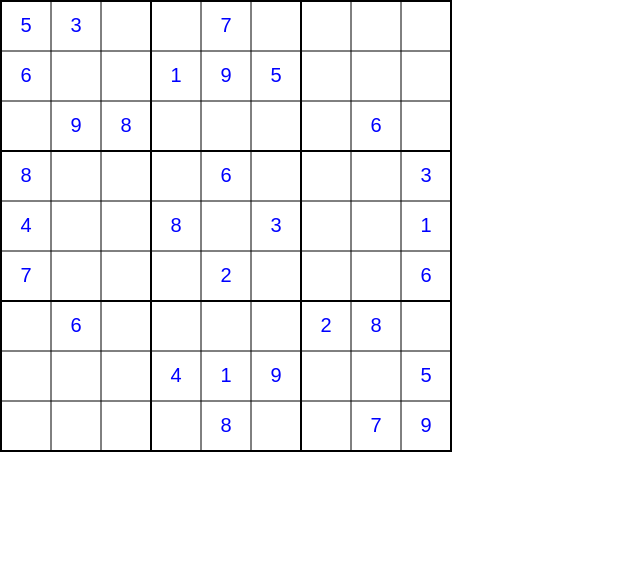
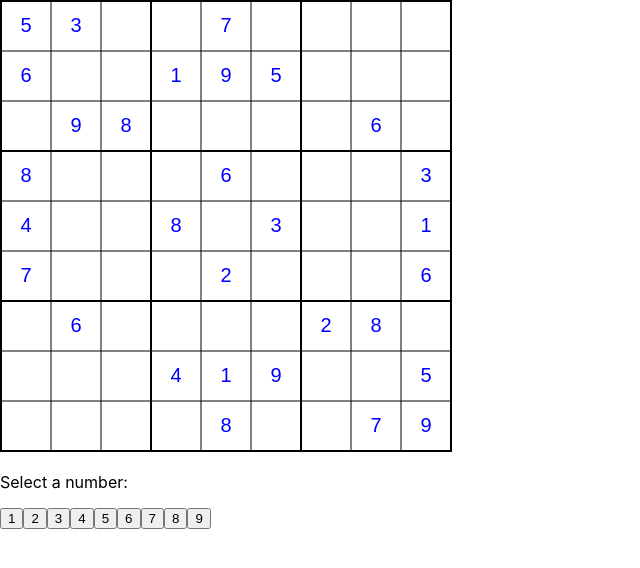
Before and after one commit to nassorh/Sudoku-Solver, a React (Create React App) app: page / in a window 1280 px wide. Shown: the top 568 px of the page, without its empty margins (0-640 px from the left). Built offline with nearby package versions, Linux system fonts and the light colour scheme; the HTML template or start-up script is replaced by a standard one.

Commit message:
feature : Enter number and update Sudoku board
-Implemented a copy constructor for updating the SudokuBoard, Sudoku, SudokuCell, Caretaker
- Implemented a NumberPad

```diff
--- a/src/App.tsx
+++ b/src/App.tsx
@@ -1,6 +1,7 @@
 import Sudoku from "./sudoku/Sudoku";
 import SudokuCanvas from "./components/SudokuCanvas";
-import { useState } from 'react';
+import NumberPad from "./components/NumberPad";
+import { useState,useEffect } from 'react';
 
 function App() {
   const [selectedSquare, setSelectedSquare] = useState<{ row: number; col: number } | null>(null);
@@ -21,6 +22,22 @@ function App() {
   const handleCellClick = (row: number, col: number) => {
     setSelectedSquare({ row, col });
   };
+
+  const handleNumberSelect = (number: number) => {
+    if (selectedSquare) {
+      setGame((prevGame) => {
+        if (!prevGame) return null;
+
+        const updatedBoard = new Sudoku(prevGame)
+        const isValid = updatedBoard.fillCell(selectedSquare.row, selectedSquare.col, number);
+
+        return updatedBoard;
+      });
+    }
+  };
+
+
+
   return (
     <div className="App">
       {
@@ -33,6 +50,7 @@ function App() {
           onCellClick={handleCellClick}
         />
       }
+      <NumberPad onSelectNumber={handleNumberSelect} />
     </div>
   );
 }
--- /dev/null
+++ b/src/components/NumberPad.tsx
@@ -0,0 +1,21 @@
+interface NumberPadProps{
+    onSelectNumber : Function
+}
+const NumberPad = (props : NumberPadProps) => {
+  const numbers = [1, 2, 3, 4, 5, 6, 7, 8, 9];
+
+  return (
+    <div>
+      <p>Select a number:</p>
+      <div style={{ display: 'flex' }}>
+        {numbers.map(number => (
+          <button key={number} onClick={() => props.onSelectNumber(number)}>
+            {number}
+          </button>
+        ))}
+      </div>
+    </div>
+  );
+};
+
+export default NumberPad;
--- a/src/sudoku/CareTaker.ts
+++ b/src/sudoku/CareTaker.ts
@@ -3,6 +3,14 @@ import Memento from './Memento';
 export default class CareTaker {
   private _mementos: Memento[] = []; //Top of the stack is the current state
   private _currentIndex: number = -1;
+
+  constructor(careTaker?: CareTaker) {
+    if (careTaker) {
+      // Copy constructor logic
+      this._mementos = [...careTaker._mementos];
+      this._currentIndex = careTaker._currentIndex;
+    }
+  }
 
   addMemento(memento: Memento): void {
     // Add a memento to the stack
--- a/src/sudoku/Sudoku.tsx
+++ b/src/sudoku/Sudoku.tsx
@@ -6,10 +6,19 @@ export default class Sudoku {
     private _board: SudokuBoard;
     private _careTaker: CareTaker = new CareTaker();
 
-    constructor(initialValues : (number | null)[][],size : number, boxSize : number){
-        this._initialValues = initialValues
-        this._board = new SudokuBoard(initialValues,size,boxSize)
-        this.saveState();// Save initial state of board
+    constructor(input: (number | null)[][] | Sudoku, size: number = 9, boxSize: number = 3) {
+        if (input instanceof Sudoku) {
+            // Copy constructor
+            const sourceSudoku = input as Sudoku;
+            this._initialValues = [...sourceSudoku._initialValues];
+            this._board = SudokuBoard.copyFrom(sourceSudoku._board);
+            this._careTaker = new CareTaker(sourceSudoku._careTaker);
+        } else {
+            // Regular constructor with initial values
+            this._initialValues = input as (number | null)[][];
+            this._board = new SudokuBoard(this._initialValues, size, boxSize);
+            this.saveState(); // Save initial state of board
+        }
     }
 
     public get board(): SudokuBoard {
--- a/src/sudoku/SudokuBoard.tsx
+++ b/src/sudoku/SudokuBoard.tsx
@@ -10,6 +10,17 @@ export default class SudokuBoard {
     this._size = size
     this._boxSize = boxSize
     this._board = initialValues.map(row => row.map(value => new SudokuCell(value,value !== null)));
+  }
+
+  static copyFrom(board: SudokuBoard): SudokuBoard {
+    const copiedBoard = new SudokuBoard([], board.size, board.boxSize);
+
+    // Deep copy of the board cells using SudokuCell.copyFrom
+    copiedBoard._board = board._board.map(row =>
+      row.map(cell => SudokuCell.copyFrom(cell))
+    );
+
+    return copiedBoard;
   }
 
   //Getter and setters
--- a/src/sudoku/SudokuCell.tsx
+++ b/src/sudoku/SudokuCell.tsx
@@ -13,6 +13,20 @@ export default class SudokuCell {
       }else{
         this._isValid = null;
       }
+    }
+
+    static copyFrom(cell: SudokuCell): SudokuCell {
+      const copiedCell = new SudokuCell(cell.value, cell.fixedValue);
+
+      // Copy notes
+      cell.notes.forEach(note => {
+        copiedCell.addNote(note);
+      });
+
+      // Copy isValid
+      copiedCell.isValid = cell.isValid;
+
+      return copiedCell;
     }
 
     //Getter and setters
```
